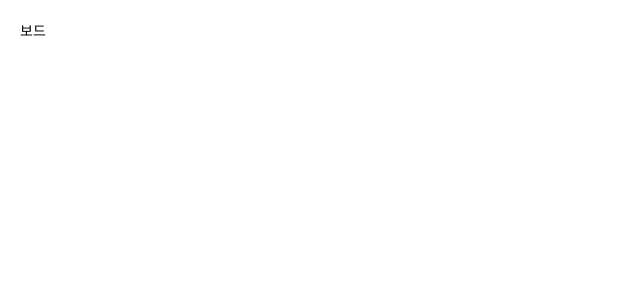
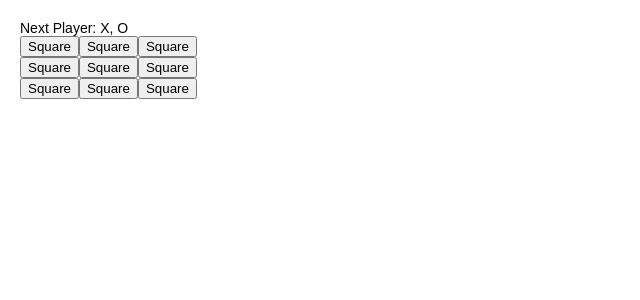
Before and after one commit to sihyonn/tictactoe, a React (Create React App) app: page / in a window 1280 px wide. Shown: the top 300 px of the page, without its empty margins (0-640 px from the left). Built offline with nearby package versions, Linux system fonts and the light colour scheme.

Commit message:
feat: Board, Square 컴포넌트 초안 작성

```diff
--- a/src/App.js
+++ b/src/App.js
@@ -1,8 +1,13 @@
+import "./App.css";
+import Board from "./components/Board";
+
 function App() {
   return (
     <div className="App">
       <div className="game">
-        <div className="game-board">보드</div>
+        <div className="game-board">
+          <Board />
+        </div>
         <div className="game-info"></div>
       </div>
     </div>
--- a/src/components/Board.jsx
+++ b/src/components/Board.jsx
@@ -1,10 +1,30 @@
 import React, { Component } from "react";
+import Square from "./Square";
 
 export default class Board extends Component {
+  renderSquare(i) {
+    return <Square />;
+  }
+
   render() {
     return (
       <div>
-        <div>Board Components</div>
+        <div className="status">Next Player: X, O</div>
+        <div className="board-row">
+          {this.renderSquare(0)}
+          {this.renderSquare(1)}
+          {this.renderSquare(2)}
+        </div>
+        <div className="board-row">
+          {this.renderSquare(3)}
+          {this.renderSquare(4)}
+          {this.renderSquare(5)}
+        </div>
+        <div className="board-row">
+          {this.renderSquare(6)}
+          {this.renderSquare(7)}
+          {this.renderSquare(8)}
+        </div>
       </div>
     );
   }
--- a/src/components/Square.jsx
+++ b/src/components/Square.jsx
@@ -2,6 +2,6 @@ import React, { Component } from "react";
 
 export default class Square extends Component {
   render() {
-    return <button>Square Components</button>;
+    return <button>Square</button>;
   }
 }
```
